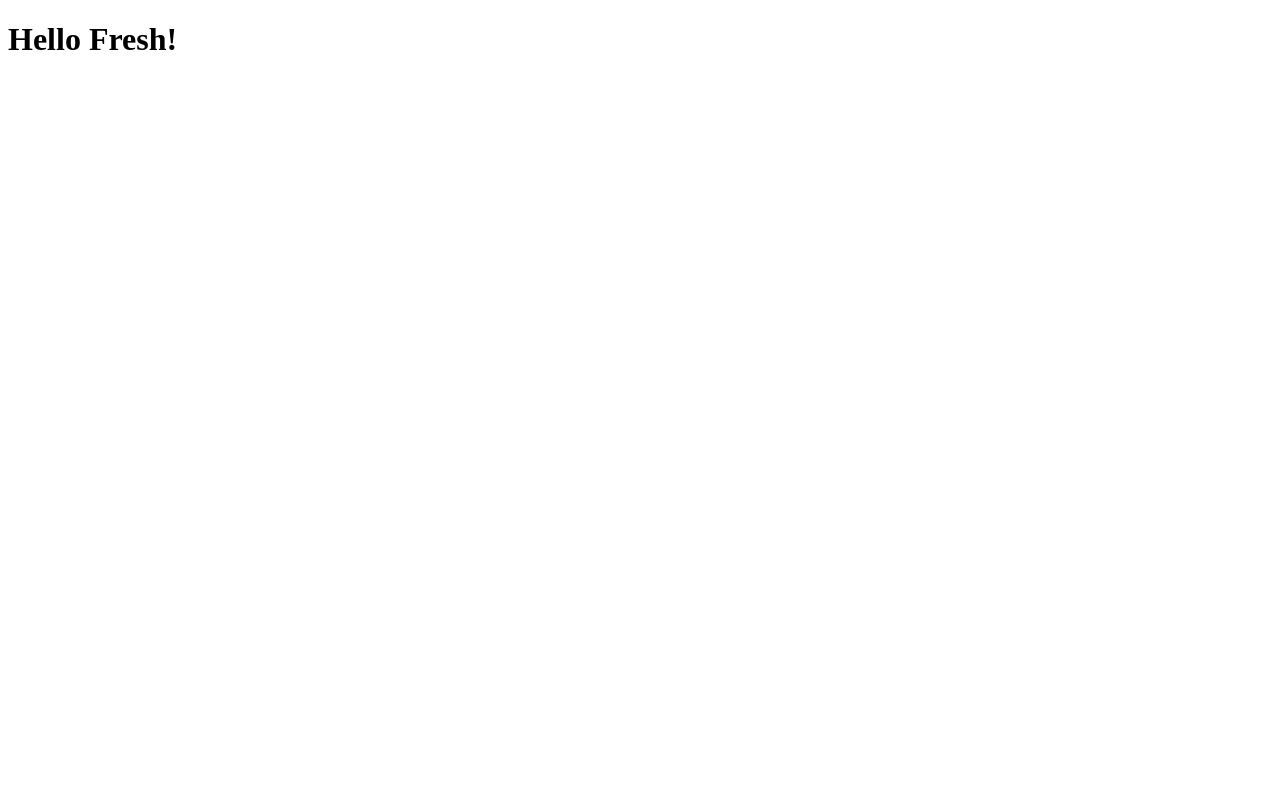
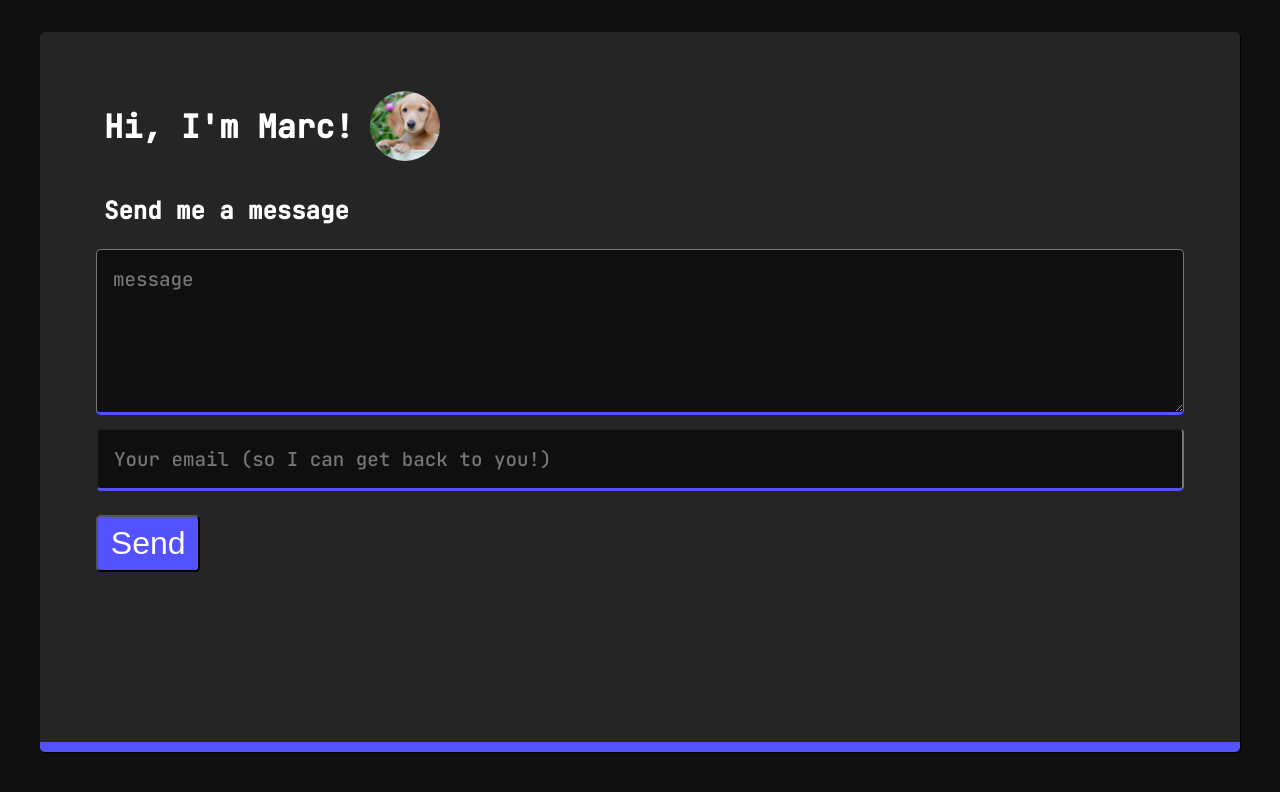
Before and after one commit to ninosfl/ninosfl.github.io, a plain HTML site: page index.html in a window 1280 px wide. Drawn offline with Linux system fonts and the light colour scheme.

Commit message:
Add contact form and new styles <3

```diff
--- /dev/null
+++ b/index.css
@@ -0,0 +1,79 @@
+@import url('https://fonts.googleapis.com/css2?family=JetBrains+Mono:ital,wght@0,200;0,500;1,300;1,500&display=swap');
+
+* {
+    box-sizing: border-box;
+}
+:root {
+    --primaryColor:  rgb(84, 81, 255);
+    --lighterPrimaryColor: rgba(84, 81, 255, 0.541);
+    --primaryFontFamily: 'JetBrains Mono', monospace;
+    --borderRadius: 0.3rem;
+    --backgroundColor: rgba(48, 48, 48, 0.678);
+    --darkerBackgroundColor: rgb(15, 15, 15);
+
+}
+
+.container {
+    padding: 3rem;
+    background-color:var(--backgroundColor);
+    color: white;
+    margin: 2rem;
+    border-radius: var(--borderRadius);
+    box-shadow: 1px 1px 1px black;
+    height: 90vh;
+    border-bottom: 10px solid var(--primaryColor);
+    overflow:auto;
+}
+
+html, body {
+    background-color: var(--darkerBackgroundColor);
+    font-family: var(--primaryFontFamily);
+}
+
+.main-heading {
+    padding: 0.2rem 1rem;
+}
+
+hr {
+    border: 1px solid var(--lighterPrimaryColor);
+}
+
+.heading-container {
+    display: flex;
+    align-items: center;
+}
+
+.avatar {
+    width: 70px;
+    height: 70px;
+    background-image: url('images/pup2.jpg');
+    background-position: center;
+    background-size: cover;
+    border-radius: 100%;
+}
+
+.contact-form {
+    padding: 0 0.5rem;
+}
+
+.message-composer {
+    border-radius: var(--borderRadius);
+    width: 100%;
+    font-size: larger;
+    background-color: var(--darkerBackgroundColor);
+    padding: 1rem;
+    margin-bottom: 0.5rem;
+    color: white;
+    font-family: var(--primaryFontFamily);
+    border-bottom: 3px solid var(--primaryColor);
+}
+
+.button {
+    border-radius: var(--borderRadius);
+    background-color: var(--primaryColor);
+    color: white;
+    font-size: xx-large;
+    margin: 1rem 0;
+    padding: .5rem .8rem;
+    cursor: pointer;
+}
--- a/index.html
+++ b/index.html
@@ -1,9 +1,26 @@
 <!DOCTYPE html>
 <html>
+
 <head>
     <title>Temp</title>
 </head>
+
 <body>
-    <h1>Hello Fresh!</h1>
+    <link rel="stylesheet" href="index.css">
+    <div class="container">
+        <div class="heading-container">
+            <h1 class="main-heading">Hi, I'm Marc!</h1>
+            <div class="avatar"></div>
+        </div>
+        <div class="contact">
+            <h2 class="main-heading">Send me a message</h2>
+            <form class="contact-form" action="https://formspree.io/f/xyybbkeo" method="POST">
+                <textarea name='message' placeholder="message" class="message-composer" cols="20" rows="5" required="true"></textarea>
+                <input  class="message-composer" type="email" name="replyTo" id="replyTo" placeholder="Your email (so I can get back to you!)">
+                <input type="submit" class="button" value="Send">
+            </form>
+        </div>
+    </div>
 </body>
+
 </html>
```
Also changed, not shown: images/pup2.jpg (added).
